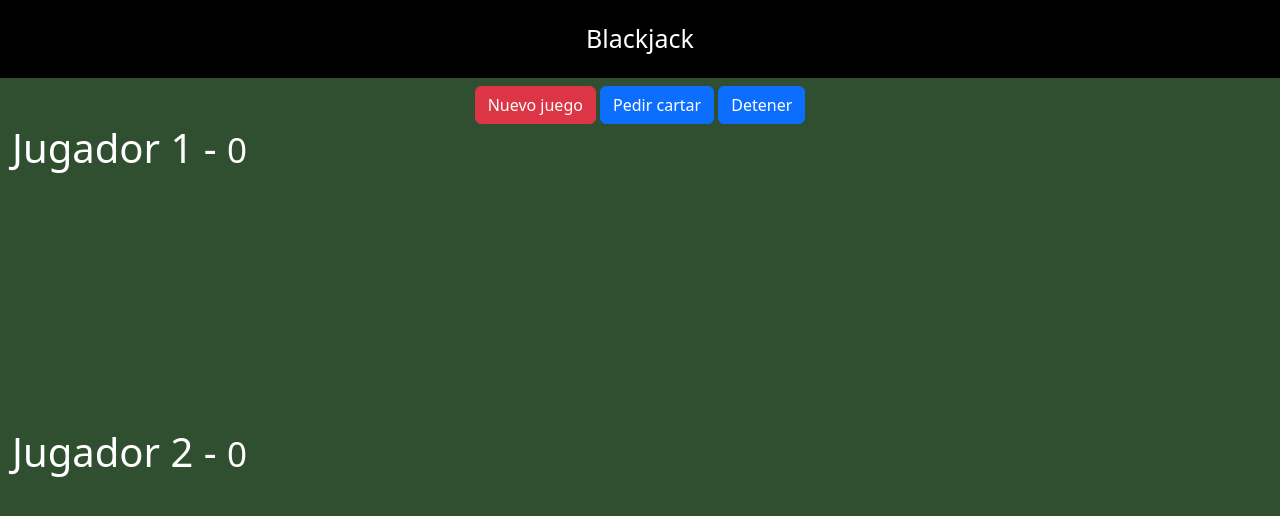
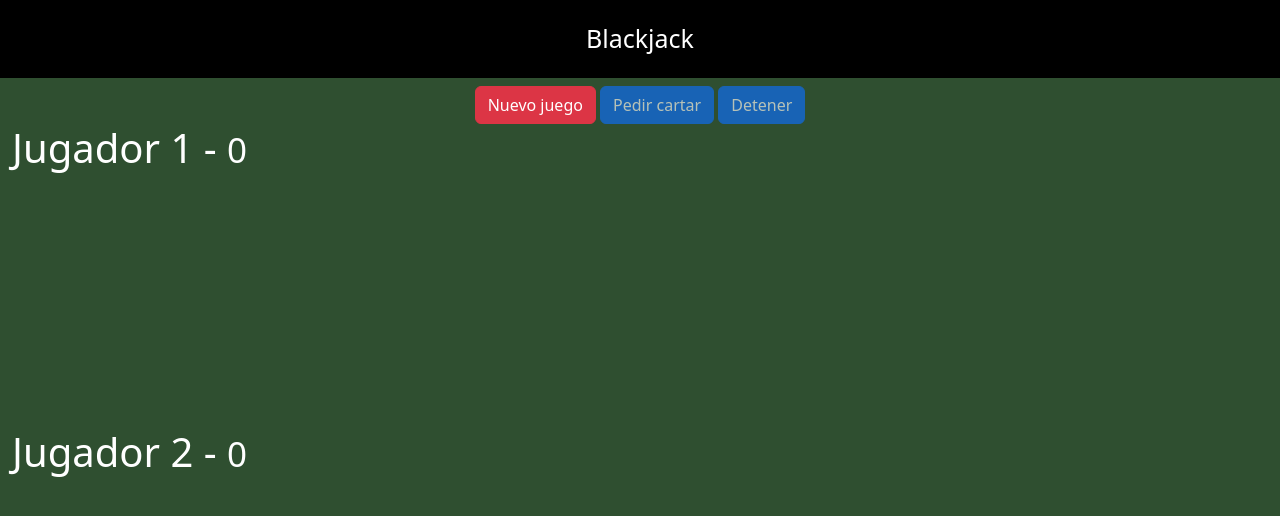
Before and after one commit to SergioBGISC99/blackjack, a plain HTML site: page index.html in a window 1280 px wide. Drawn offline with nearby package versions, Linux system fonts and the light colour scheme.

Commit message:
request and stop buttons disabled

```diff
--- a/index.html
+++ b/index.html
@@ -17,8 +17,8 @@
   <div class="row mt-2">
     <div id="divBotones" class="col text-center">
       <button id="btnNuevo" class="btn btn-danger">Nuevo juego</button>
-      <button id="btnPedir" class="btn btn-primary">Pedir cartar</button>
-      <button id="btnDetener" class="btn btn-primary">Detener</button>
+      <button id="btnPedir" disabled="true" class="btn btn-primary">Pedir cartar</button>
+      <button id="btnDetener" disabled="true" class="btn btn-primary">Detener</button>
     </div>
   </div>
 
```
